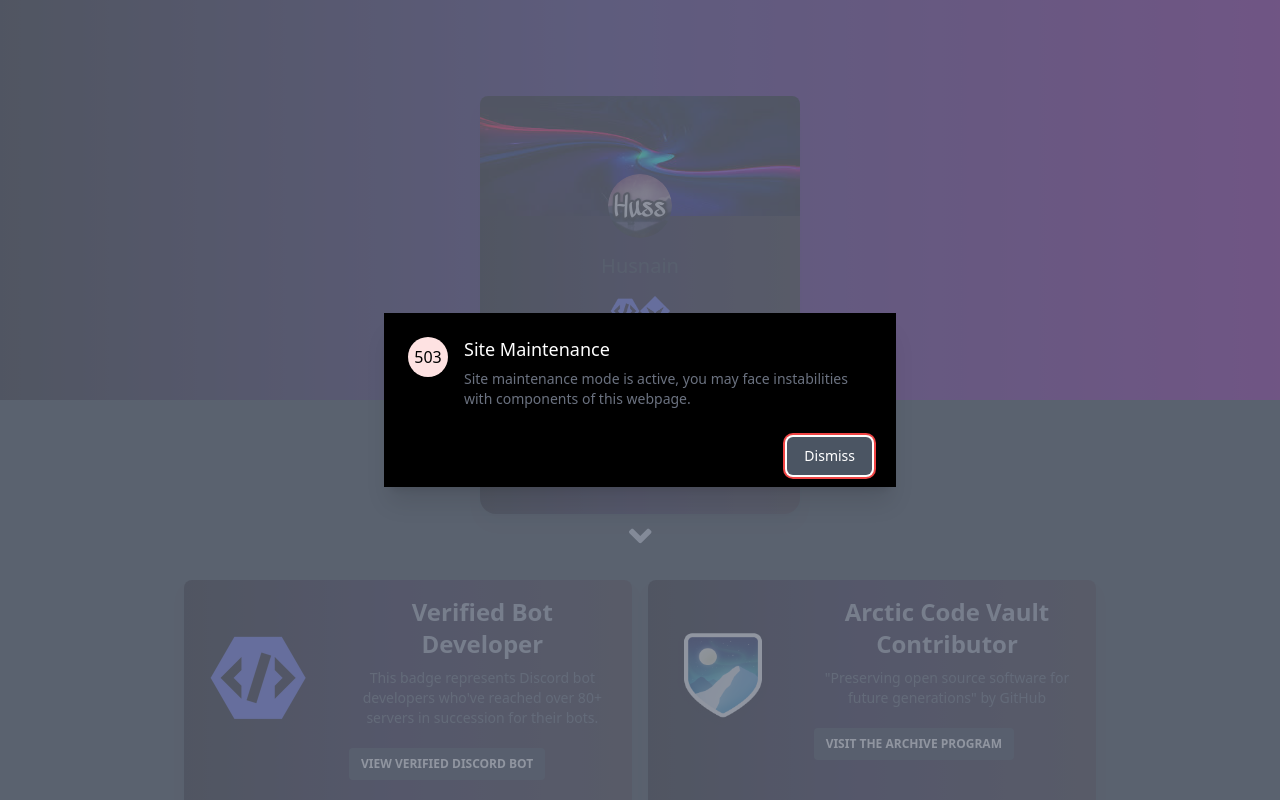
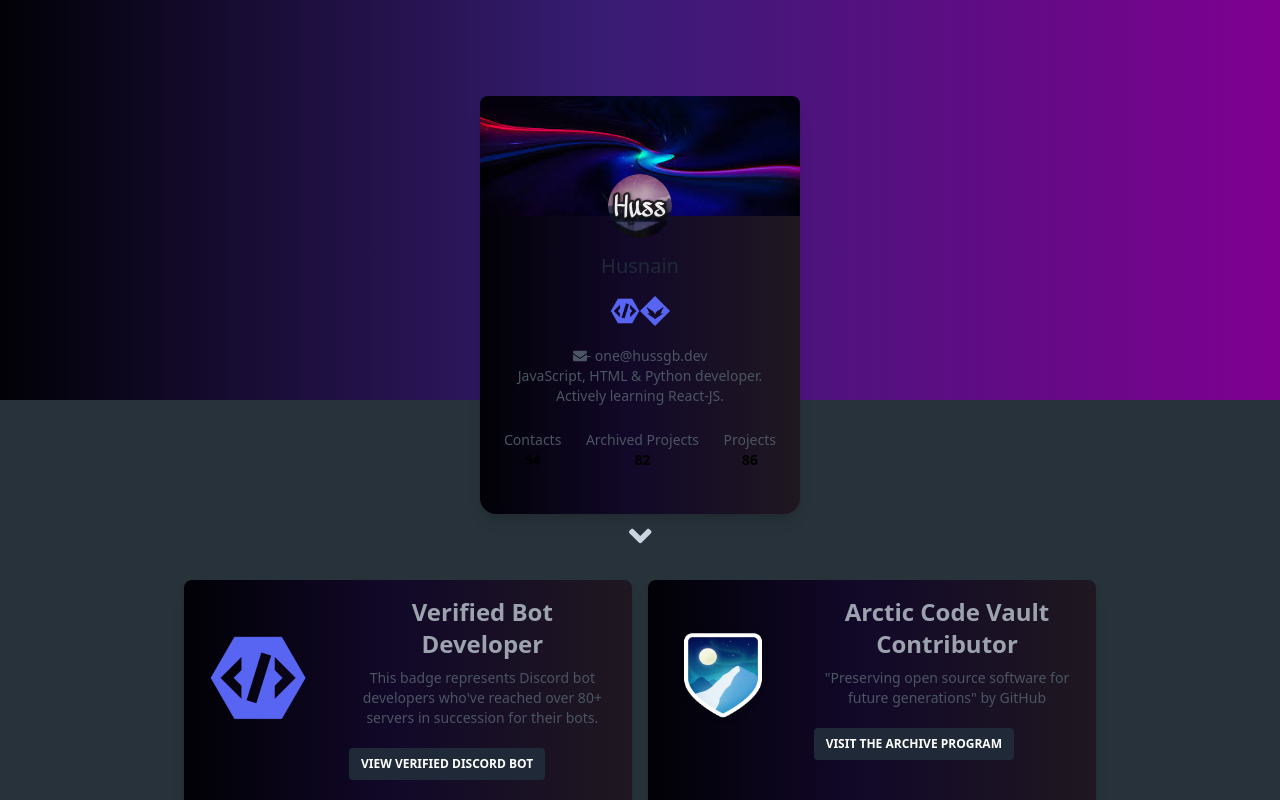
Before and after one commit to HussGB/husnain.uk, a Next.js app: page / in a window 1280 px wide. Shown: the top 800 px of the page. Built offline with nearby package versions, Linux system fonts and the light colour scheme.

Commit message:
Main 503 alert removed.

```diff
--- a/pages/index.jsx
+++ b/pages/index.jsx
@@ -12,66 +12,6 @@
 
   return (
       <>
-      <Transition.Root show={open} >
-        <Dialog as="div" className="fixed z-10 inset-0 overflow-y-auto" initialFocus={cancelButtonRef} onClose={setOpen}>
-          <div className="flex items-end justify-center min-h-screen pt-4 px-4 pb-20 text-center sm:block sm:p-0">
-            <Transition.Child
-                as={Fragment}
-                enter="ease-out duration-300"
-                enterFrom="opacity-0"
-                enterTo="opacity-100"
-                leave="ease-in duration-200"
-                leaveFrom="opacity-100"
-                leaveTo="opacity-0"
-            >
-              <Dialog.Overlay className="fixed inset-0 bg-gray-500 bg-opacity-75 transition-opacity" />
-            </Transition.Child>
-
-            <span className="hidden sm:inline-block sm:align-middle sm:h-screen" aria-hidden="true">
-            &#8203;
-          </span>
-            <Transition.Child
-                as={Fragment}
-                enter="ease-out duration-300"
-                enterFrom="opacity-0 translate-y-4 sm:translate-y-0 sm:scale-95"
-                enterTo="opacity-100 translate-y-0 sm:scale-100"
-                leave="ease-in duration-200"
-                leaveFrom="opacity-100 translate-y-0 sm:scale-100"
-                leaveTo="opacity-0 translate-y-4 sm:translate-y-0 sm:scale-95"
-            >
-              <div className="inline-block align-bottom bg-black rounded-lg text-left overflow shadow-xl transform transition-all sm:my-8 sm:align-middle sm:max-w-lg sm:w-full">
-                <div className="bg-black px-4 pt-5 pb-4 sm:p-6 sm:pb-4">
-                  <div className="sm:flex sm:items-start">
-                    <div className="mx-auto flex-shrink-0 flex items-center justify-center h-12 w-12 rounded-full bg-red-100 sm:mx-0 sm:h-10 sm:w-10">
-                    503
-                    </div>
-                    <div className="mt-3 text-center sm:mt-0 sm:ml-4 sm:text-left">
-                      <Dialog.Title as="h3" className="text-lg leading-6 font-medium text-white">
-                        Site Maintenance
-                      </Dialog.Title>
-                      <div className="mt-2">
-                        <p className="text-sm text-gray-500">
-                          Site maintenance mode is active, you may face instabilities with components of this webpage.
-                        </p>
-                      </div>
-                    </div>
-                  </div>
-                </div>
-                <div className="bg-black px-4 py-3 sm:px-6 sm:flex sm:flex-row-reverse">
-                  <button
-                      type="button"
-                      className="w-full inline-flex justify-center sm:align-middle rounded-md border border-transparent shadow-sm px-4 py-2 bg-gray-600 text-base font-medium text-white hover:bg-red-700 focus:outline-none focus:ring-2 focus:ring-offset-2 focus:ring-red-500 sm:ml-3 sm:w-auto sm:text-sm"
-                      onClick={ () => setOpen(false)}
-                  >
-                    Dismiss
-                  </button>
-                </div>
-              </div>
-            </Transition.Child>
-          </div>
-        </Dialog>
-
-      </Transition.Root>
 <body>
   <section id="top"><div className="back" >
     <br></br>
```
